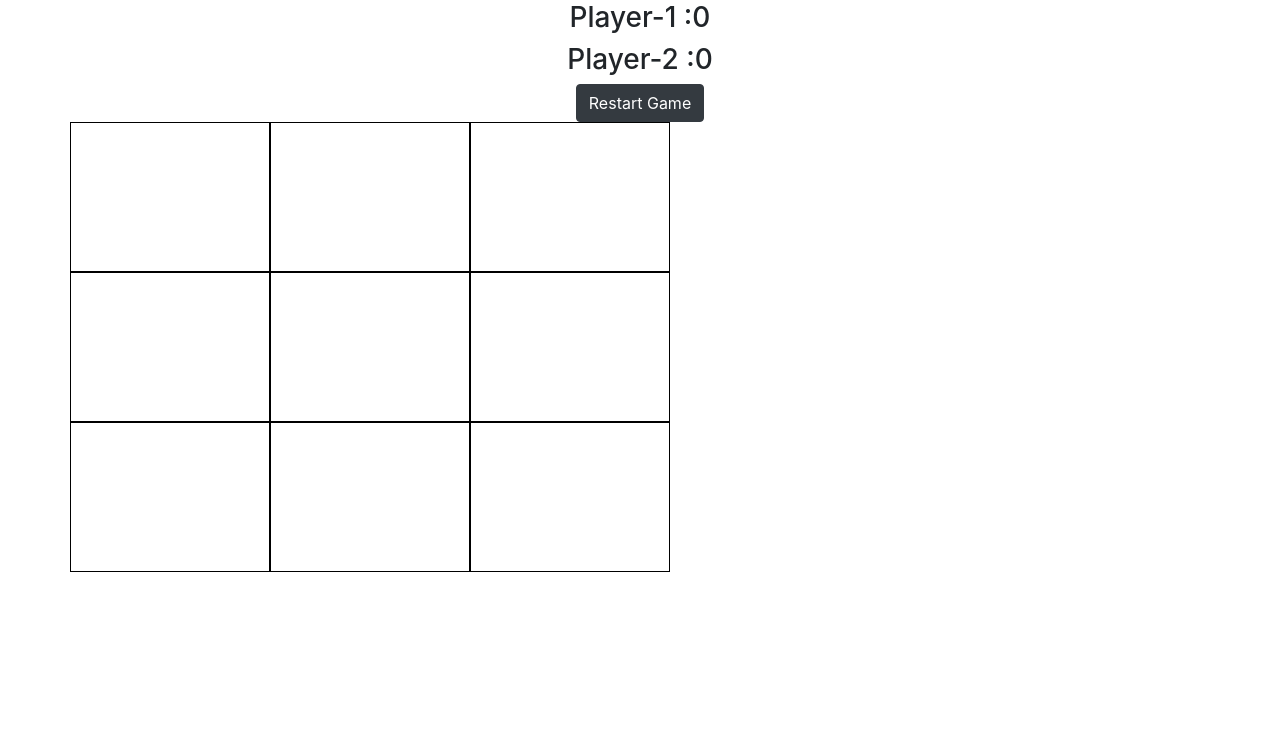
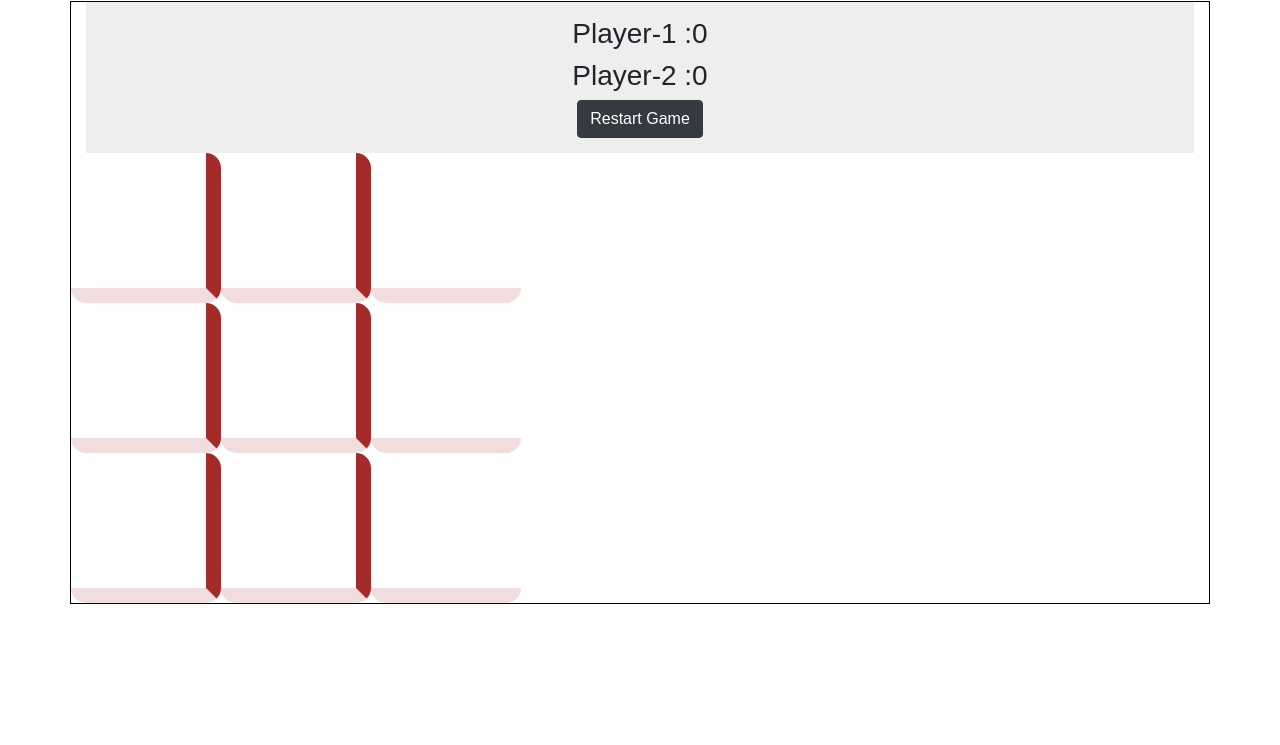
Before and after one commit to pallav-jain-au3/TICTACTOE, a website built with webpack: page views/index.html in a window 1280 px wide. Shown: the part 55-800 px from the top of the page. Built offline with nearby package versions, Linux system fonts and the light colour scheme; files whose address does not match are found by name.

Commit message:
Heroku deploy

```diff
--- a/package.json
+++ b/package.json
@@ -6,7 +6,8 @@
   "scripts": {
     "test": "jest",
     "build": "webpack",
-    "start": "node index"
+    "prestart": "npm run build",
+    "start": "node app"
   },
   "author": "",
   "license": "ISC",
--- a/public/css/styles.css
+++ b/public/css/styles.css
@@ -1,21 +1,45 @@
+#game-view{
+width : 500 px;
+margin: 0 auto;
+border: 1px solid #000;
+}
 
-.row {
-    display: flex;
-    flex-direction: row;
-    flex-wrap: wrap;
-    width: 600px;
-  }
+#game-view-info{
+  padding: 15px;
+  font-family: sans-serif;
+  font-size: 20px;
+  font-weight: bold;
+  text-align: center;
+  background: #eee;
+}
 
-  .column {
-    display: flex;
-    flex-direction: column;
-    font-size: 6rem;
-    text-align:center;
-    flex: 1;
-    height: 150px;
-    border:1px solid black;
-  }
+#game-view-squares{
+  width: 500px;
+  display: flex;
+  flex-wrap: wrap;
+  padding: 25px;;
+  box-sizing: border-box;
+}
 
+ .column {
+    width: 150px;
+    height : 150px;
+    justify-content: center;
+    box-sizing: border-box;
+    font-family: cursive;
+    font-size: 75px;
+    text-transform: uppercase;
+    border-radius: 15px;
+    cursor: pointer;
+    user-select: none;
+}
+
+.column:nth-child(-n + 6){
+  border-bottom: 15px solid rgba(165, 42, 42, 0.158);
+}
+.column:nth-child(3n+ 1), .column:nth-child(3n+ 2){
+  border-right: 15px solid brown;
+}
   .cross::before{
     content: "X";
   }
--- a/src/index.js
+++ b/src/index.js
@@ -1,6 +1,4 @@
-import {
-  Series
-} from './models/series';
+import {Series} from './models/series';
 let series = new Series();
 series.init();
 
@@ -56,17 +54,16 @@ function listenForClickOnBoxes() {
 }
 
 function checkForGameProgress() {
-  let result;
   if (series.game.inProgress == false) {
     if (series.game.winner != null) {
       series.game.winningSquare.forEach(square => {
         let box = document.getElementById(square);
         box.classList.add('highlighted');
-        series.updateScoreBoard();
-        displayScores();
-        removeEventListenerOnclick()
+
       })
     }
+    series.updateScoreBoard();
+    displayScores();
     displayResult();
     return;
   }
@@ -85,8 +82,3 @@ function displayResult() {
   $('.result').html(`<h3>${result}</h3>`);
   return;
 }
-
-function removeEventListenerOnclick() {
-  $(".column").unbind("click");
-  return;
-}
--- a/views/index.html
+++ b/views/index.html
@@ -17,13 +17,15 @@
   <h1 class="text-center">Tic Tac Toe</h1>
 
 
-  <div class='container board text-center'>
-    <div class="scores">
+  <div id = "game-view" class='container board text-center'>
+    <div id = "game-view-info">
+      <div class="scores"></div>
+        <div class="result"></div>
+        <button class="btn btn-dark" id = "restart">Restart Game</button>
   </div>
-  <div class="result"></div>
-  <div>
-    <button class="btn btn-dark" id = "restart">Restart Game</button>
-  </div>
+
+
+<div class="game-view-sqaures">
     <div class="row">
       <div id = "0" class="column"></div>
       <div id = "1" class="column"></div>
@@ -40,6 +42,7 @@
       <div id = "8" class="column"></div>
     </div>
   </div>
+</div>
 
 
   <!-- Optional JavaScript -->
```
Also changed, not shown: public/javascript/index.bundle.js (+1 -1 lines).
